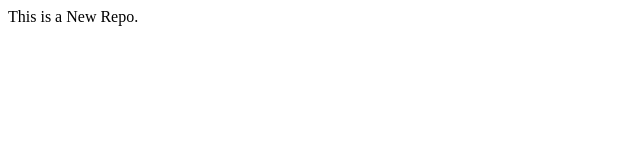
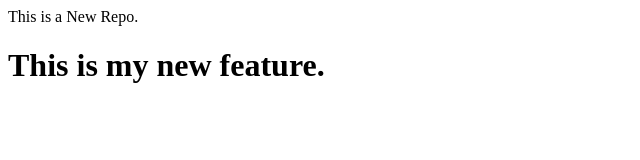
Before and after one commit to oveshshaikh786/localrepo, a plain HTML site: page index.html in a window 1280 px wide. Shown: the whole page, without its empty margins (0-640 px from the left). Drawn offline with Linux system fonts and the light colour scheme.

Commit message:
Add new feature

```diff
--- a/index.html
+++ b/index.html
@@ -1 +1,2 @@
 <p>This is a New Repo.</p>
+<h1>This is my new feature.</h1>
```
